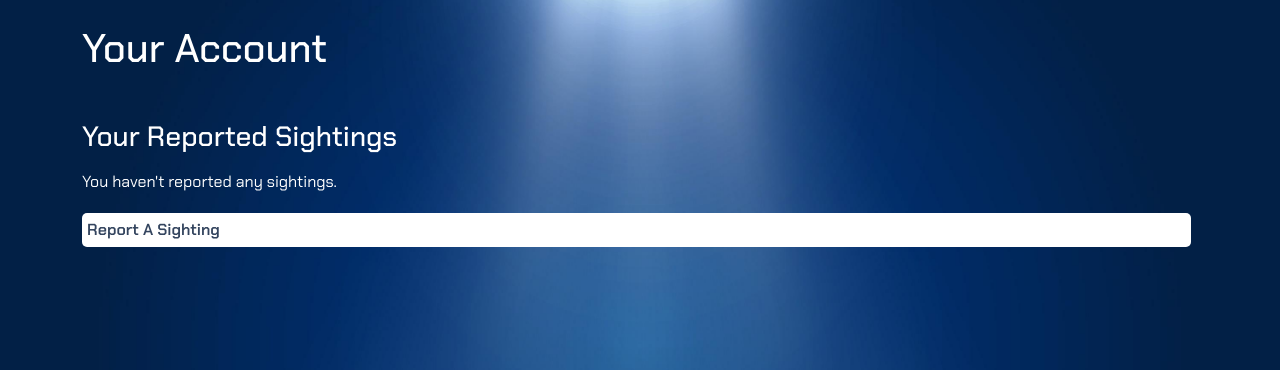
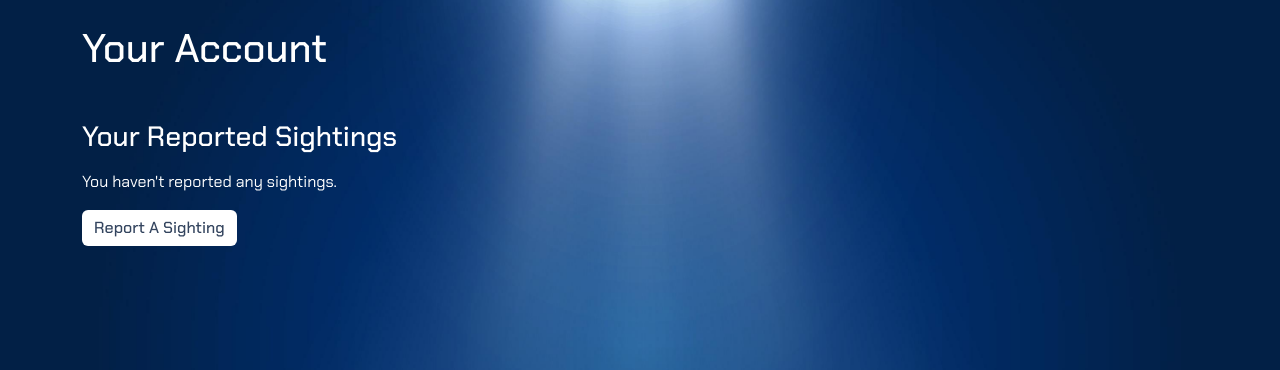
Before and after one commit to spbovarnick/anomalies-anonymous, a Django app: page /sightings/account/ in a window 1280 px wide. Shown: the part 56-426 px from the top of the page. Run offline with Django 4.2, Linux system fonts and the light colour scheme; the visitor is signed in with stand-in values (Sample User, id 1); data that the repository does not hold is empty.

Commit message:
'think i'm back in action now'

```diff
--- a/anomaliesanonymous/main_app/templates/sightings/account.html
+++ b/anomaliesanonymous/main_app/templates/sightings/account.html
@@ -25,9 +25,11 @@
             </div>
         </div>
         {% empty %}
-        <p>You haven't reported any sightings.</p>
-        <p><a class="nav-link button" href="{% url 'sightings_create' %}">Report A Sighting</a></p>
-        {% endfor %}
+        <div class="col-lg-12 col-md-12 col-sm-12">
+            <p>You haven't reported any sightings.</p>
+            <p><a class="btn" href="{% url 'sightings_create' %}">Report A Sighting</a></p>
+            {% endfor %}
+        </div>
     </div>
 </div>
 
```
